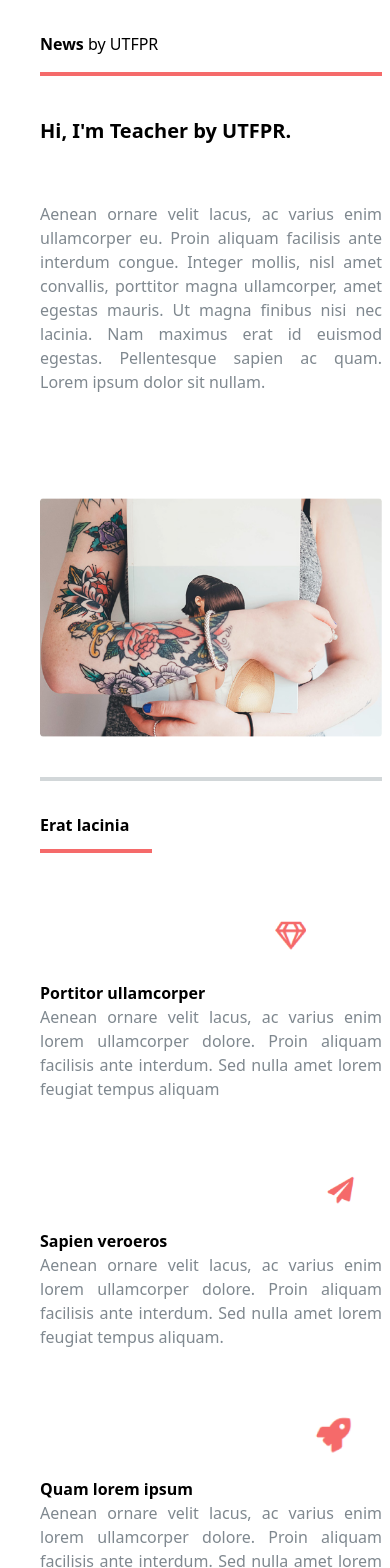
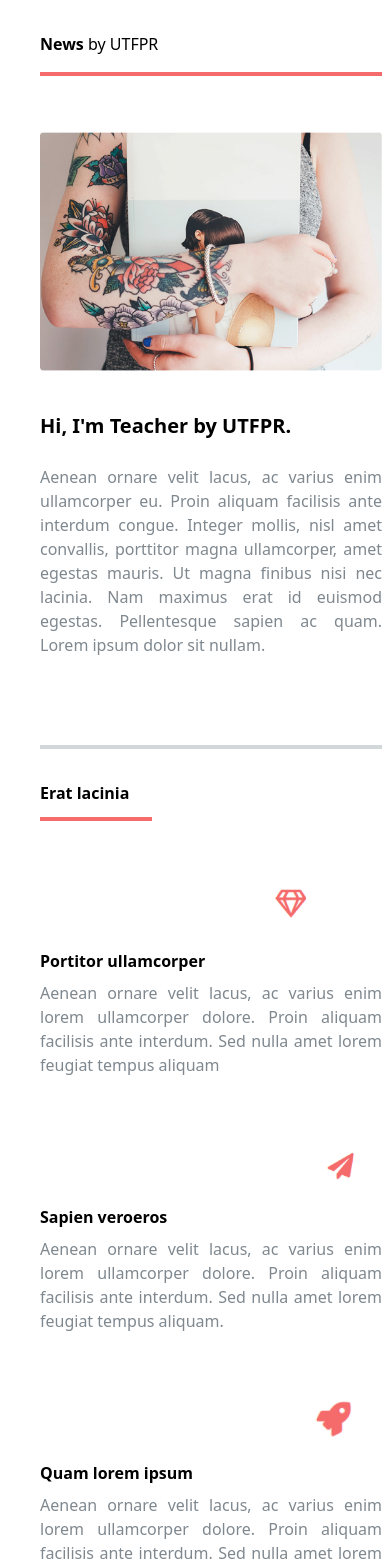
Before and after one commit to NJF289/prova1, a Next.js app: page / in a window 390 px wide. Shown: the top 1568 px of the page. Built offline with nearby package versions, Linux system fonts and the light colour scheme.

Commit message:
fix:ajustbanner

```diff
--- a/app/components/Banner.tsx
+++ b/app/components/Banner.tsx
@@ -1,13 +1,13 @@
     export default function Banner() {
         return (
-            <div className="mt-4 border-t-4 border-[#F56A6A] grid-cols-2 md:grid ">
+            <div className="flex flex-col-reverse mt-4 border-t-4 border-[#F56A6A] grid-cols-2 md:grid">
                 <div className="md:mr-2">
                     <h1 className=" text-[20px] font-bold mt-10 md:text-[40px]">Hi, I'm Teacher by UTFPR.</h1>
-                    <h3 className=" mt-3 text-[#7F888F] invisible md:visible">A free and fully responsive site template</h3>
-                    <p className=" mt-5 text-[#7F888F]">Aenean ornare velit lacus, ac varius enim ullamcorper eu. Proin aliquam facilisis ante interdum congue. Integer mollis, nisl amet convallis, porttitor magna ullamcorper, amet egestas mauris. Ut magna finibus nisi nec lacinia. Nam maximus erat id euismod egestas. Pellentesque sapien ac quam. Lorem ipsum dolor sit nullam.</p>
+                    <h3 className="text-[#7F888F] invisible md:visible md:mt-3">A free and fully responsive site template</h3>
+                    <p className="text-[#7F888F] md:mt-5">Aenean ornare velit lacus, ac varius enim ullamcorper eu. Proin aliquam facilisis ante interdum congue. Integer mollis, nisl amet convallis, porttitor magna ullamcorper, amet egestas mauris. Ut magna finibus nisi nec lacinia. Nam maximus erat id euismod egestas. Pellentesque sapien ac quam. Lorem ipsum dolor sit nullam.</p>
                     <button className="btn mt-6 invisible md:visible md:border-2 md:border-[#F56A6A] md:rounded-[4px] md:text-[#F56A6A] font-bold"><a className="m-8">Learn More</a></button>
                 </div>
-                <div className=" mt-14 dl-3"><img src="/img/pic10.png" alt="" /></div>
+                <div className="w-full h-auto mt-14 dl-3"><img src="/img/pic10.png" alt="" /></div>
             </div>
 
         )
--- a/app/components/Content.tsx
+++ b/app/components/Content.tsx
@@ -9,7 +9,7 @@ export default function Content() {
                 <div className="max-w-24 place-self-end mr-7"> <img src="/img/spannn.png" alt="" /></div>
                 <div>
                 <h1 className="font-bold">Portitor ullamcorper</h1>
-                <p className="text-[#7F888F]">Aenean ornare velit lacus, ac varius enim lorem ullamcorper dolore. Proin aliquam facilisis ante interdum. Sed nulla amet lorem feugiat tempus aliquam</p>
+                <p className="mt-2 text-[#7F888F]">Aenean ornare velit lacus, ac varius enim lorem ullamcorper dolore. Proin aliquam facilisis ante interdum. Sed nulla amet lorem feugiat tempus aliquam</p>
                     </div>
                     </div>
 
@@ -17,7 +17,7 @@ export default function Content() {
                 <div className="max-w-24 place-self-end md:mr-7"> <img src="/img/span1.png" alt="" /></div>
                 <div>
                 <h1 className="font-bold">Sapien veroeros</h1>
-                <p className="text-[#7F888F]">Aenean ornare velit lacus, ac varius enim lorem ullamcorper dolore. Proin aliquam facilisis ante interdum. Sed nulla amet lorem feugiat tempus aliquam.</p>
+                <p className="mt-2 text-[#7F888F]">Aenean ornare velit lacus, ac varius enim lorem ullamcorper dolore. Proin aliquam facilisis ante interdum. Sed nulla amet lorem feugiat tempus aliquam.</p>
                     </div>
                     </div>
 
@@ -25,7 +25,7 @@ export default function Content() {
                 <div className="max-w-24 place-self-end md:mr-7"> <img src="/img/span2.png" alt="" /></div>
                 <div>
                 <h1 className="font-bold">Quam lorem ipsum</h1>
-                <p className="text-[#7F888F]">Aenean ornare velit lacus, ac varius enim lorem ullamcorper dolore. Proin aliquam facilisis ante interdum. Sed nulla amet lorem feugiat tempus aliquam.</p>
+                <p className="mt-2 text-[#7F888F]">Aenean ornare velit lacus, ac varius enim lorem ullamcorper dolore. Proin aliquam facilisis ante interdum. Sed nulla amet lorem feugiat tempus aliquam.</p>
                     </div>
                     </div>
 
@@ -33,7 +33,7 @@ export default function Content() {
                 <div className="max-w-24 md:place-self-end md:mr-7"> <img src="/img/span3.png" alt="" /></div>
                 <div>
                 <h1 className="font-bold">Sed magna finibus</h1>
-                <p className="text-[#7F888F]">Aenean ornare velit lacus, ac varius enim lorem ullamcorper dolore. Proin aliquam facilisis ante interdum. Sed nulla amet lorem feugiat tempus aliquam.</p>
+                <p className=" mt-2 text-[#7F888F]">Aenean ornare velit lacus, ac varius enim lorem ullamcorper dolore. Proin aliquam facilisis ante interdum. Sed nulla amet lorem feugiat tempus aliquam.</p>
                     </div>
                     </div>
         </div>
```
